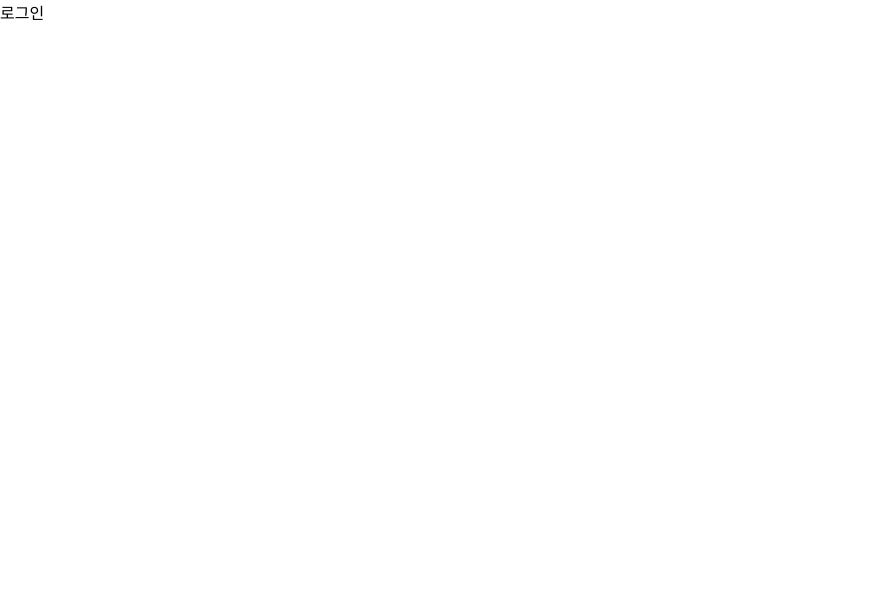
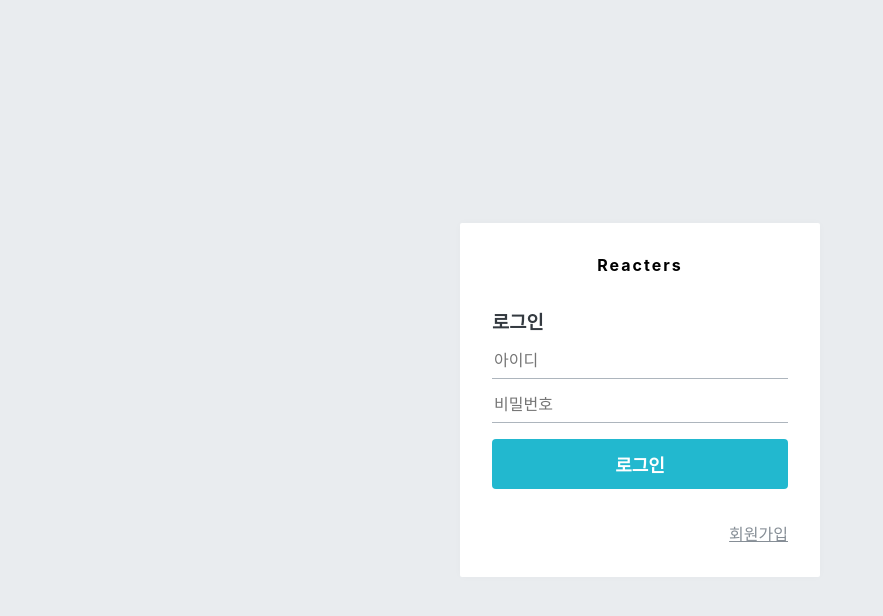
Before and after one commit to treatme030/blog-frontend, a React (Create React App) app: page /login in a window 1280 px wide. Shown: the top 616 px of the page, without its empty margins (0-883 px from the left). Built offline with nearby package versions, Linux system fonts and the light colour scheme.

Commit message:
로그인, 회원가입 폼 구현

```diff
--- /dev/null
+++ b/src/components/auth/AuthForm.js
@@ -0,0 +1,92 @@
+import React from 'react';
+import styled from 'styled-components';
+import { Link } from 'react-router-dom';
+import palette from '../../lib/styles/palette';
+import Button from '../common/Button';
+
+const AuthFormBlock = styled.div`
+    h3 {
+        margin: 0;
+        color: ${palette.gray[8]};
+        margin-bottom: 1rem;
+    }
+`;
+
+const StyledInput = styled.input`
+    font-size: 1rem;
+    border: none;
+    outline: none;
+    border-bottom: 1px solid ${palette.gray[5]};
+    padding-bottom: 0.5rem;
+    width: 100%;
+    &:focus {
+        color: $oc-teal-7;
+        border-bottom: 1px solid ${palette.gray[7]};
+    }
+    & + & {
+        margin-top: 1rem;
+    }
+`;
+
+const Footer = styled.div`
+    margin-top: 2rem;
+    text-align: right;
+    a {
+        color: ${palette.gray[6]};
+        text-decoration: underline;
+        &:hover {
+            color: ${palette.gray[9]};
+        }
+    }
+`;
+//버튼 상단 여백 주기 --> styled 함수를 사용해서 새로운 컴포넌트 이름으로 정의
+const ButtonWithMarginTop = styled(Button)`
+    margin-top: 1rem;
+`;
+
+const textMap = {
+    login: '로그인',
+    register: '회원가입',
+}
+
+//회원가입, 로그인 폼을 보여 줌
+const AuthForm = ({ type }) => {
+    const text = textMap[type];
+
+    return (
+        <AuthFormBlock>
+            <h3>{text}</h3>
+            <form >
+                <StyledInput
+                    autoComplete="username"
+                    name="username"
+                    placeholder="아이디"
+                />
+                <StyledInput
+                    autoComplete="new-password"
+                    name="password"
+                    placeholder="비밀번호"
+                    type="password"
+                />
+                {type === 'register' && (
+                    <StyledInput
+                        autoComplete="new-password"
+                        name="passworConfirm"
+                        placeholder="비밀번호 확인"
+                        type="password"
+                    />
+                )}
+                <ButtonWithMarginTop cyan fullWidth>{text}</ButtonWithMarginTop>
+            </form>
+            <Footer>
+                {type === 'login' ? (
+                    <Link to="/register">회원가입</Link>
+                ) : (
+                    <Link to="/login">로그인</Link>
+                )}
+            </Footer>
+        </AuthFormBlock>
+    );
+};
+
+export default AuthForm;
--- /dev/null
+++ b/src/components/auth/AuthTemplate.js
@@ -0,0 +1,49 @@
+import React from 'react';
+import styled from 'styled-components';
+import palette from '../../lib/styles/palette';
+import { Link } from 'react-router-dom';
+
+const AuthTemplateBlock = styled.div`
+    position: absolute;
+    left: 0;
+    top: 0;
+    bottom: 0;
+    right: 0;
+    background: ${palette.gray[2]};
+    display: flex;
+    flex-direction: column;
+    justify-content: center;
+    align-items: center;
+`;
+
+const WhiteBox = styled.div`
+    .logo-area {
+        display: block;
+        padding-bottom: 2rem;
+        text-align: center;
+        font-weight: bold;
+        letter-spacing: 2px;
+    }
+    background: white;
+    box-shadow: 0 0 8px rgba(0, 0, 0, 0.025);
+    width: 360px;
+    border-radius: 2px;
+    padding: 2rem;
+`;
+
+
+// 회원가입, 로그인 페이지의 레이아웃
+const AuthTemplate = ({ children }) => {
+    return (
+        <AuthTemplateBlock>
+            <WhiteBox>
+                <div className="logo-area">
+                    <Link to="/">Reacters</Link>
+                </div>
+                {children}
+            </WhiteBox>
+        </AuthTemplateBlock>
+    );
+};
+
+export default AuthTemplate;
--- a/src/components/common/Button.js
+++ b/src/components/common/Button.js
@@ -1,5 +1,5 @@
 import React from 'react';
-import styled from 'styled-components';
+import styled, { css } from 'styled-components';
 import palette from '../../lib/styles/palette';
 
 const StyledButton = styled.button`
@@ -15,8 +15,24 @@
     &:hover {
         background: ${palette.gray[6]};
     }
+
+    ${props => props.fullWidth &&
+        css`
+        padding-top: 0.75rem;
+        padding-bottom: 0.75rem;
+        width: 100%;
+        font-size: 1.125rem;
+    `}
+
+    ${props => props.cyan &&
+        css`
+        background: ${palette.cyan[5]};
+        &:hover {
+            background: ${palette.cyan[4]};
+        }
+    `}
 `;
 
-const Button = (props) => <StyledButton {...props}/>;
+const Button = (props) => <StyledButton {...props} />;
 
 export default Button;
--- a/src/pages/LoginPage.js
+++ b/src/pages/LoginPage.js
@@ -1,8 +1,12 @@
 import React from 'react';
+import AuthForm from '../components/auth/AuthForm';
+import AuthTemplate from '../components/auth/AuthTemplate';
 
 const LoginPage = () => {
     return (
-        <div>로그인</div>
+        <AuthTemplate>
+            <AuthForm type="login" />
+        </AuthTemplate>
     );
 };
 
--- a/src/pages/RegisterPage.js
+++ b/src/pages/RegisterPage.js
@@ -1,8 +1,12 @@
 import React from 'react';
+import AuthForm from '../components/auth/AuthForm';
+import AuthTemplate from '../components/auth/AuthTemplate';
 
 const RegisterPage = () => {
     return (
-        <div>회원가입</div>
+        <AuthTemplate>
+            <AuthForm type="register" />
+        </AuthTemplate>
     );
 };
 
```
Also changed, not shown: src/components/base/Header.js (added, +11 -0 lines).
